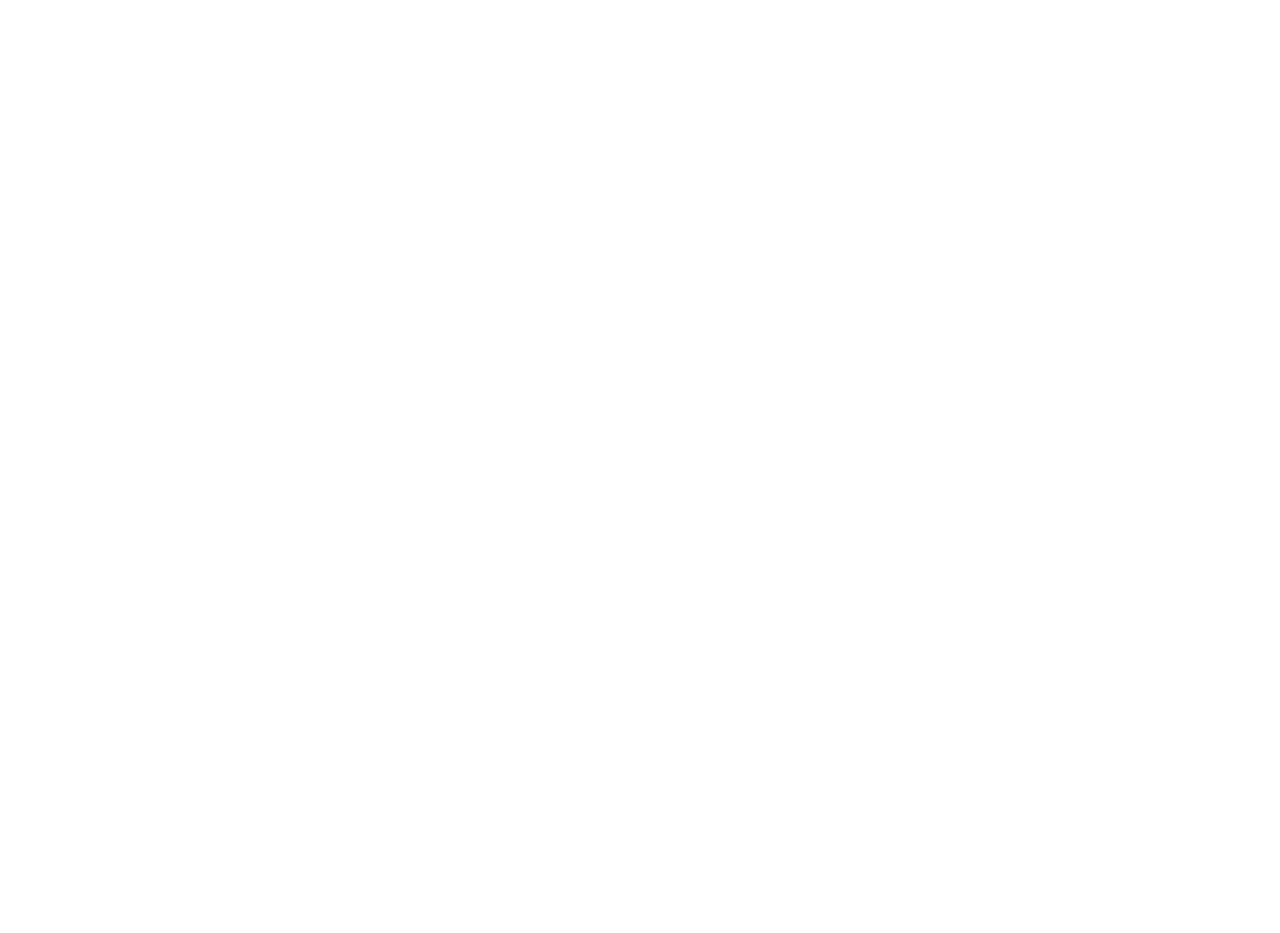
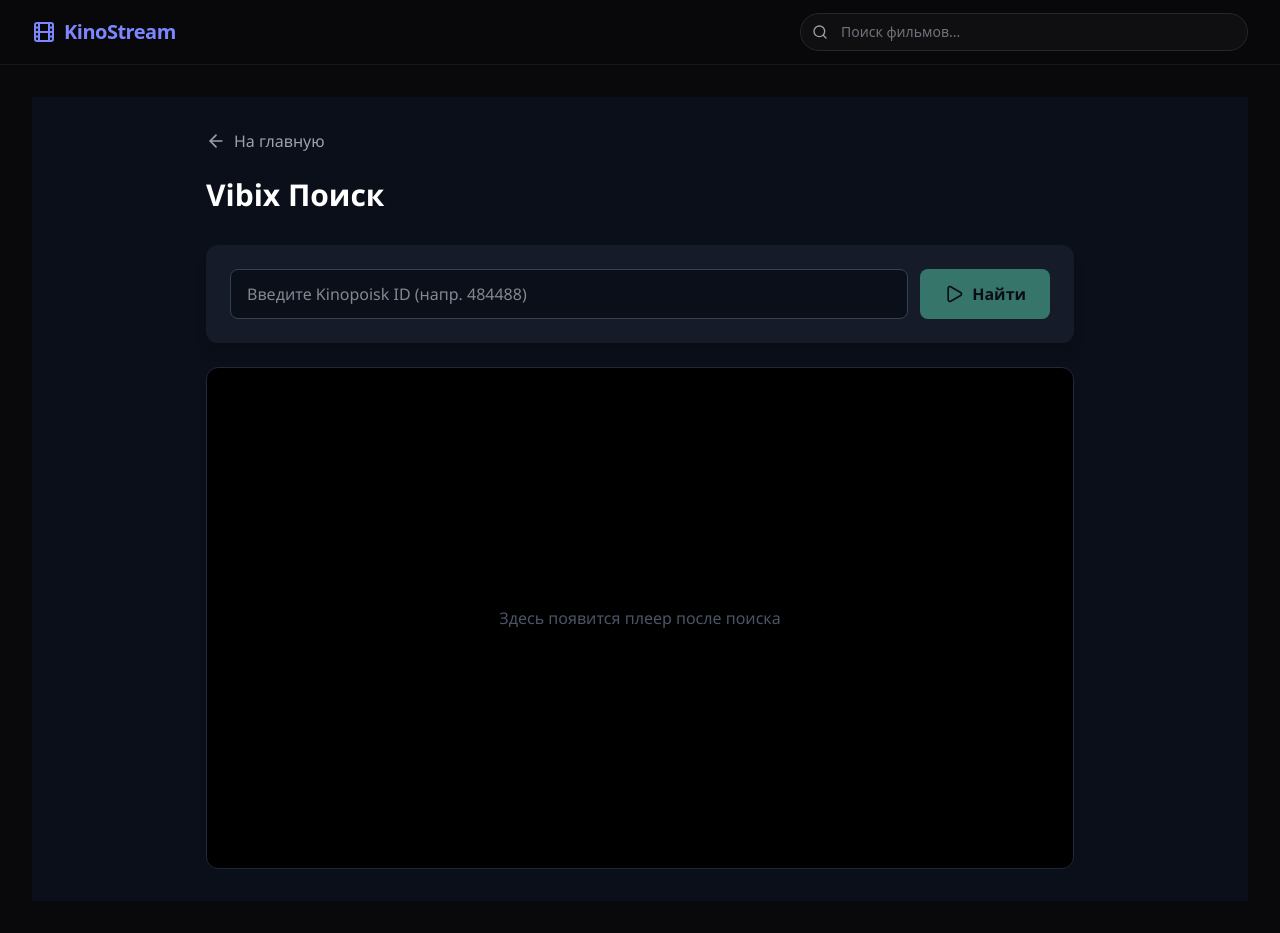
Before and after one commit to Ap6y3ukLeo/kinostream, a React (Vite) app: page /vibix in a window 1280 px wide. Before the commit this address had no page. Before the commit the page ends 800 px from the top, so only its background shows below. Built offline with nearby package versions, Linux system fonts and the light colour scheme.

Commit message:
Add Vibix search page with player integration

```diff
--- a/src/App.tsx
+++ b/src/App.tsx
@@ -7,6 +7,7 @@
 import { Home } from './pages/Home';
 import { Search } from './pages/Search';
 import { Movie } from './pages/Movie';
+import Vibix from './pages/Vibix';
 import { Layout } from './components/Layout';
 import { ErrorBoundary } from './components/ErrorBoundary';
 
@@ -20,6 +21,7 @@
             <Route path="search" element={<Search />} />
             <Route path="search/:query" element={<Search />} />
             <Route path="media/:id" element={<Movie />} />
+            <Route path="vibix" element={<Vibix />} />
             {/* Legacy route for backwards compatibility */}
             <Route path="movie/:id" element={<Movie />} />
           </Route>
--- a/src/pages/Home.tsx
+++ b/src/pages/Home.tsx
@@ -105,15 +105,13 @@
 
           {/* Vibix Button */}
           <div className="mt-8">
-            <a
-              href="https://vibix.org"
-              target="_blank"
-              rel="noopener noreferrer"
+            <button
+              onClick={() => navigate('/vibix')}
               className="inline-flex items-center gap-2 rounded-full bg-emerald-600 px-6 py-3 text-sm font-semibold text-white transition-colors hover:bg-emerald-500 focus:outline-none focus:ring-2 focus:ring-emerald-500 focus:ring-offset-2 focus:ring-offset-zinc-900"
             >
               <PlayCircle className="h-5 w-5" />
               Открыть Vibix плеер
-            </a>
+            </button>
           </div>
         </motion.div>
       </div>
--- /dev/null
+++ b/src/pages/Vibix.tsx
@@ -0,0 +1,168 @@
+import { useState } from 'react';
+import { useNavigate } from 'react-router';
+import { ArrowLeft, Play, Loader2 } from 'lucide-react';
+
+const API_KEY = '23861|hG6BsABzO9l5GUH0Ixwi270wTybAVUJKUQhtSf6Ka33b7d87';
+
+interface VibixMovieInfo {
+  name_rus?: string;
+  name?: string;
+  description?: string;
+  type: 'movie' | 'serial' | 'series';
+}
+
+export default function VibixPage() {
+  const navigate = useNavigate();
+  const [kpId, setKpId] = useState('');
+  const [loading, setLoading] = useState(false);
+  const [movieInfo, setMovieInfo] = useState<VibixMovieInfo | null>(null);
+  const [error, setError] = useState('');
+
+  const searchAndPlay = async () => {
+    if (!kpId.trim()) return;
+
+    setLoading(true);
+    setError('');
+    setMovieInfo(null);
+
+    try {
+      // 1. Сначала спрашиваем API Vibix, что это за контент
+      const response = await fetch(`https://vibix.org/api/v1/publisher/videos/kp/${kpId}`, {
+        headers: { 'Authorization': `Bearer ${API_KEY}` }
+      });
+
+      if (!response.ok) throw new Error("Контент не найден в API");
+      const data = await response.json();
+
+      setMovieInfo(data);
+
+      // 2. Создаем тег плеера с ПРАВИЛЬНЫМ типом после рендера
+      setTimeout(() => {
+        const container = document.getElementById('vibix-player-container');
+        if (!container) return;
+
+        const finalType = (data.type === 'serial' || data.type === 'series') ? 'series' : 'movie';
+
+        container.innerHTML = `
+          <ins data-publisher-id="677077910"
+               data-type="${finalType}"
+               data-id="${kpId}"
+               data-voiceover="147"
+               data-design="1"
+               data-color1="#56ceaa"
+               data-color2="#ffffff"
+               data-color3="#aec7bc"
+               data-color4="#42bd88"
+               data-color5="#000000">
+          </ins>
+        `;
+
+        // 3. Перезагружаем SDK
+        reinitSDK();
+      }, 100);
+
+    } catch (err) {
+      setError(err instanceof Error ? err.message : 'Ошибка при загрузке');
+    } finally {
+      setLoading(false);
+    }
+  };
+
+  const reinitSDK = () => {
+    const oldScript = document.getElementById('rendex-sdk');
+    if (oldScript) oldScript.remove();
+
+    const newScript = document.createElement('script');
+    newScript.id = 'rendex-sdk';
+    newScript.src = "https://graphicslab.io/sdk/v2/rendex-sdk.min.js";
+    document.head.appendChild(newScript);
+  };
+
+  const handleKeyPress = (e: React.KeyboardEvent) => {
+    if (e.key === 'Enter') {
+      searchAndPlay();
+    }
+  };
+
+  return (
+    <div className="min-h-screen bg-[#0b0f19] text-gray-200" style={{ fontFamily: "'Segoe UI', sans-serif" }}>
+      {/* SDK Script */}
+      <script id="rendex-sdk" src="https://graphicslab.io/sdk/v2/rendex-sdk.min.js"></script>
+
+      <div className="container mx-auto px-4 py-8" style={{ maxWidth: '900px' }}>
+        {/* Back Button */}
+        <button
+          onClick={() => navigate('/')}
+          className="flex items-center gap-2 text-gray-400 hover:text-white mb-6 transition-colors"
+        >
+          <ArrowLeft className="w-5 h-5" />
+          На главную
+        </button>
+
+        <h1 className="text-3xl font-bold mb-8 text-white">Vibix Поиск</h1>
+
+        {/* Search Box */}
+        <div className="bg-[#161b2a] p-6 rounded-xl flex gap-3 mb-6 shadow-lg">
+          <input
+            type="text"
+            value={kpId}
+            onChange={(e) => setKpId(e.target.value)}
+            onKeyPress={handleKeyPress}
+            placeholder="Введите Kinopoisk ID (напр. 484488)"
+            className="flex-1 px-4 py-3 rounded-lg border border-gray-700 bg-[#0b0f19] text-white text-base focus:outline-none focus:border-[#56ceaa]"
+          />
+          <button
+            onClick={searchAndPlay}
+            disabled={loading || !kpId.trim()}
+            className="px-6 py-3 bg-[#56ceaa] text-black font-bold rounded-lg hover:bg-[#4ab89a] disabled:opacity-50 disabled:cursor-not-allowed flex items-center gap-2 transition-colors"
+          >
+            {loading ? <Loader2 className="w-5 h-5 animate-spin" /> : <Play className="w-5 h-5" />}
+            Найти
+          </button>
+        </div>
+
+        {/* Loader */}
+        {loading && (
+          <div className="flex justify-center py-8">
+            <div className="border-4 border-gray-700 border-t-[#56ceaa] rounded-full w-10 h-10 animate-spin"></div>
+          </div>
+        )}
+
+        {/* Error */}
+        {error && (
+          <div className="bg-red-900/30 border border-red-500 text-red-400 px-6 py-4 rounded-lg mb-6">
+            Ошибка: {error}
+          </div>
+        )}
+
+        {/* Movie Info */}
+        {movieInfo && !loading && (
+          <div className="bg-[#161b2a] p-5 rounded-xl mb-5 text-left">
+            <span className="inline-block px-3 py-1 rounded text-xs font-bold bg-blue-600 text-white mb-2">
+              {movieInfo.type === 'serial' || movieInfo.type === 'series' ? 'СЕРИАЛ' : 'ФИЛЬМ'}
+            </span>
+            <h2 className="text-xl font-bold text-white mb-2">
+              {movieInfo.name_rus || movieInfo.name}
+            </h2>
+            <p className="text-gray-400 text-sm">
+              {movieInfo.description ? movieInfo.description.substring(0, 150) + '...' : ''}
+            </p>
+          </div>
+        )}
+
+        {/* Player Container */}
+        <div
+          id="vibix-player-container"
+          className="w-full min-h-[500px] bg-black rounded-xl overflow-hidden border border-gray-800"
+          style={{ minHeight: '500px' }}
+        >
+          {!movieInfo && !loading && !error && (
+            <div className="flex items-center justify-center h-[500px] text-gray-600">
+              Здесь появится плеер после поиска
+            </div>
+          )}
+        </div>
+      </div>
+    </div>
+  );
+}
```
Also changed, not shown: 4 other files (tests, documents, lock files or other folders).
